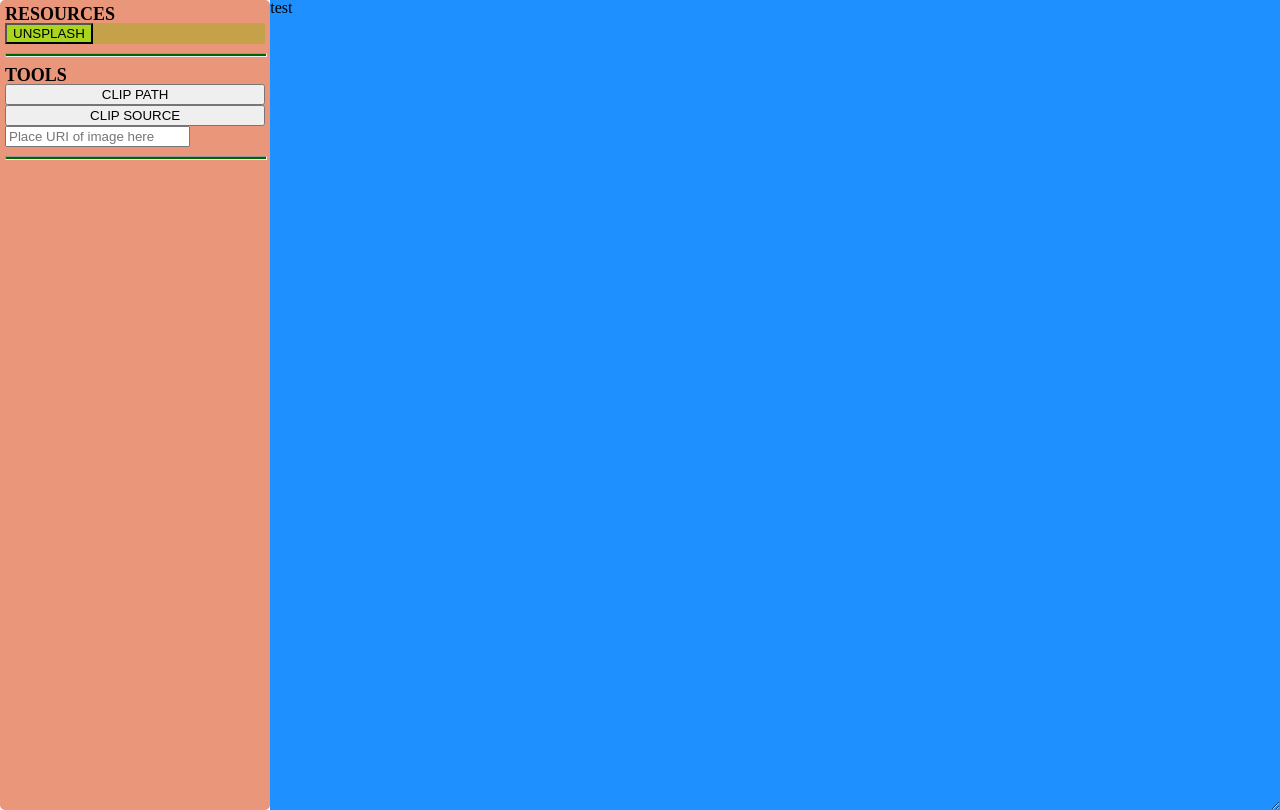
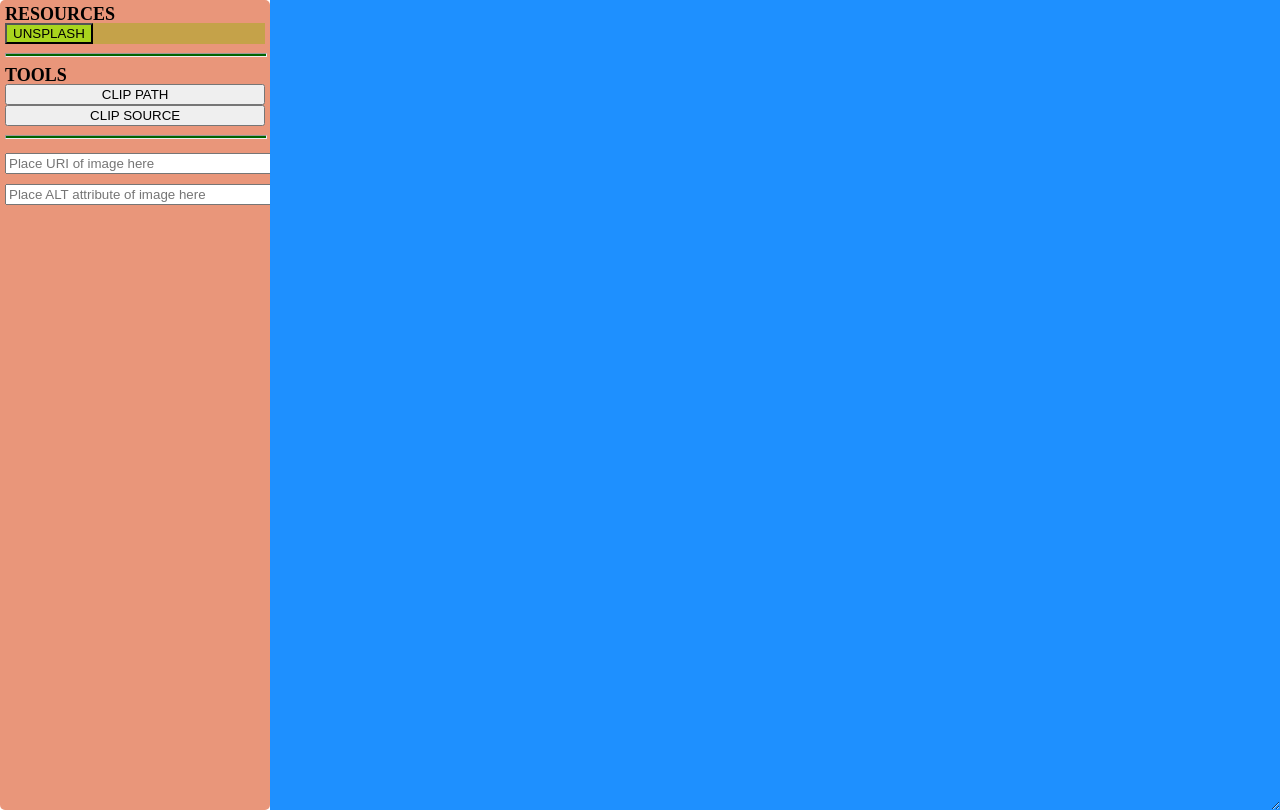
Before and after one commit to dbomoto/web-dev-helper, a plain HTML site: page index.html in a window 1280 px wide. Both pictures are taken after a click on the button "CLIP PATH". Drawn offline with nearby package versions, Linux system fonts and the light colour scheme.

Commit message:
Updated Interface
Added better comments extension for readability of code.

```diff
--- a/helper.scss
+++ b/helper.scss
@@ -1,34 +1,19 @@
 
 
-/* ///////////////////////////////////////////////////////////////
-//////////////////////////////////////////////////////////////////
-//																//
-//																//
-//	TABLE OF CONTENTS											//
-//																//
-//	Instructions: Search sections using the following legend.	//
-//																//
-//	Section1 - CSS RESET 										//
-//	Section2 - GLOBAL CONTAINER 								//
-//	Section3 - HELPER INTERFACE 								//
-//	Section4 - WEB-PREVIEW DISPLAY								//
-//																//
-//////////////////////////////////////////////////////////////////
-////////////////////////////////////////////////////////////////// */
+/*
+*TABLE OF CONTENTS
+*Instructions: Search sections using the following legend.
+*ection1 - CSS RESET
+*Section2 - GLOBAL CONTAINER
+*Section3 - HELPER INTERFACE
+*Section4 - WEB-PREVIEW DISPLAY
+*/
 
 
 
+//*				CSS RESET
+//*				Section1
 
-/* ///////////////////////////////////////////////////////////////
-//////////////////////////////////////////////////////////////////
-//																//
-//																//
-//				CSS RESET 										//
-//				Section1										//
-//																//
-//																//
-//////////////////////////////////////////////////////////////////
-////////////////////////////////////////////////////////////////// */
 
 
 /* http://meyerweb.com/eric/tools/css/reset/
@@ -81,16 +66,11 @@ table {
 }
 
 
-/* ///////////////////////////////////////////////////////////////
-//////////////////////////////////////////////////////////////////
-//																//
-//																//
-//				GLOBAL CONTAINER 								//
-//				Section2										//
-//																//
-//																//
-//////////////////////////////////////////////////////////////////
-////////////////////////////////////////////////////////////////// */
+
+//*				GLOBAL CONTAINER
+//*				Section2
+
+
 
 body {
 	display: flex;
@@ -100,31 +80,22 @@ body {
 
 
 
-/* ///////////////////////////////////////////////////////////////
-//////////////////////////////////////////////////////////////////
-//																//
-//																//
-//				HELPER INTERFACE								//
-//				Section3										//
-//																//
-//																//
-//////////////////////////////////////////////////////////////////
-////////////////////////////////////////////////////////////////// */
+//*				HELPER INTERFACE
+//*				Section3
+
 
 
 #helper {
 	display: flex;
 	flex-direction: column;
 	width: 330px;
-	/* height will change the more features will be added */
+	//? height will change the more features will be added
 	height: 100vh;
 	background-color: darksalmon;
 	border-radius: 5px;
 	font-size: 18px;
 	font-weight: 700;
 	padding: 5px;
-	/* position: absolute; */
-	/* z-index: 100; */
 	overflow-y: scroll;
 }
 
@@ -149,7 +120,7 @@ body {
 	flex-direction: column;
 }
 
-// initially no tools will be displayed
+//? initially no tools will be displayed
 
 .show {
 	display: none;
@@ -160,16 +131,21 @@ hr {
 	height: 2px;
 	background-color: darkgreen;
 }
-/* ///////////////////////////////////////////////////////////////
-//////////////////////////////////////////////////////////////////
-//																//
-//																//
-//				WEB-PREVIEW										//
-//				Section4										//
-//																//
-//																//
-//////////////////////////////////////////////////////////////////
-////////////////////////////////////////////////////////////////// */
+
+#clip-path-inputs,#clip-source-inputs {
+	* {
+		width: 100%;
+		margin-top: 5px;
+		margin-bottom: 5px;
+	}
+}
+
+
+
+
+//*				WEB-PREVIEW
+//*				Section4
+
 
 
 
@@ -177,7 +153,7 @@ hr {
 	// position: absolute;
 	// left: 330px;
 	width: 100%;
-	/* if 100vh iframe will not align with helper interface */
+	//? if 100vh iframe will not align with helper interface
 	height: auto;
 	// max-height: 100vh;
 	overflow: auto;
--- a/index.html
+++ b/index.html
@@ -5,61 +5,63 @@
     <!-- <link rel="stylesheet" href="styles.css"> -->
 </head>
 <body>
-    <!-- ALL ELEMENTS PRESENT SHOULD BE HANDLED BY JAVASCRIPT UPON
-        LOADING OF HELPER (IDEALLY) -->
+    <!--
+        *ALL ELEMENTS PRESENT SHOULD BE HANDLED BY JAVASCRIPT
+        *UPON LOADING OF HELPER (IDEALLY)
+    -->
 
 
-    <!-- all tools should be located here -->
+    <!-- *all tools should be located here -->
     <div id="helper">
 
         <h3>RESOURCES</h3>
         <section id="resources">
-            <!-- pressing this button will output images from unsplash
-            in a modal, or carousel.  -->
+            <!--
+                *pressing this button will output images from unsplash
+                *in a modal, or carousel.
+            -->
             <button>UNSPLASH</button>
         </section>
         <hr>
 
         <h3>TOOLS</h3>
-        <!-- depending on what tool is click by the user
-            the interface will change also -->
+        <!--
+            *depending on what tool is click by the user
+            *the interface will change also
+        -->
         <section id="tools">
-              <!-- let user either to upload pic or choose from resources -->
+        <!-- *let user either to upload pic or choose from resources -->
             <button id="btn-clip-path">CLIP PATH</button>
             <button id="btn-clip-source">CLIP SOURCE</button>
         </section>
-        <!-- display here the inputs needed for the tools to function -->
+        <hr>
 
+        <!-- *display here the inputs needed for the tools to function -->
         <section id="tools-display">
             <div id="clip-path-inputs" class="show">
                 <input type="text" id="clip-path-src" placeholder="Place URI of image here">
+                <input type="text" id="clip-path-alt" placeholder="Place ALT attribute of image here">
             </div>
             <div id="clip-source-inputs" class="show">
                 <input type="text" id="clip-source-src" placeholder="Place URI of image here">
+                <input type="text" id="clip-source-alt" placeholder="Place ALT attribute of image here">
             </div>
         </section>
-        <hr>
+
 
     </div>
 
 
-    <!-- display here your website -->
+    <!-- *display here your image -->
     <div id="web-preview">
-        <h5>test</h5>
+        <!-- *append image here after user inputs are recieved -->
     </div>
-
-
-    <!-- decided to change to div, and let it serve as a body of
-    the website the user will create -->
-    <!-- display here the target website you want to edit -->
-    <!-- <iframe id="web-display" src="test.html"></iframe> -->
-
 
 
 </body>
 
-<!-- jQuery for helper.js, load this first before helper.js -->
+<!-- *jQuery for helper.js, load this first before helper.js -->
 <script src="https://cdnjs.cloudflare.com/ajax/libs/jquery/3.6.0/jquery.min.js"></script>
-<!-- js for the app -->
+<!-- *js for the app -->
 <script src="helper.js"></script>
 </html>
```
Also changed, not shown: helper.js (+5 -2 lines), helper.css, 1 other file.
